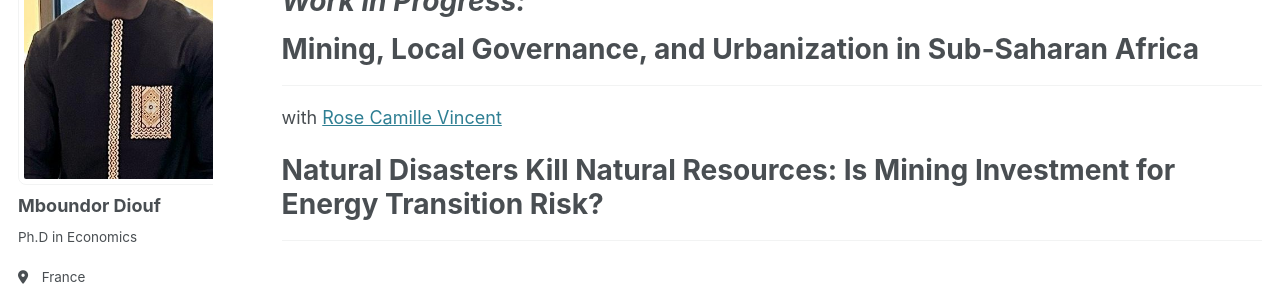
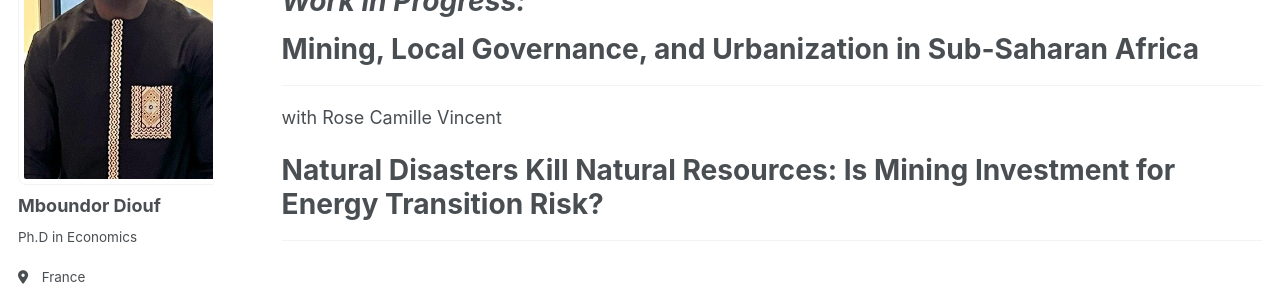
Before and after one commit to mboundordiouf/mboundordiouf.github.io, a Jekyll site: the page built from _pages/publications.md, in a window 1280 px wide and 900 px high, scrolled down 572 px. Shown: the part 251-549 px from the top of the window. Built offline with Jekyll 4.4.1, drawn with Linux system fonts in a browser that asks for light colours; part of the change alters nothing that is shown.

```diff
--- a/_pages/publications.md
+++ b/_pages/publications.md
@@ -64,7 +64,7 @@ Figure: Deforestation rate before/after mining discovered at cell and buffer zon
 
 # Mining, Local Governance, and Urbanization in Sub-Saharan Africa
 ------
-with [Rose Camille Vincent](https://rosecamillevincent.com/)
+with Rose Camille Vincent
 
 # Natural Disasters Kill Natural Resources: Is Mining Investment for Energy Transition Risk?
 ------
```
